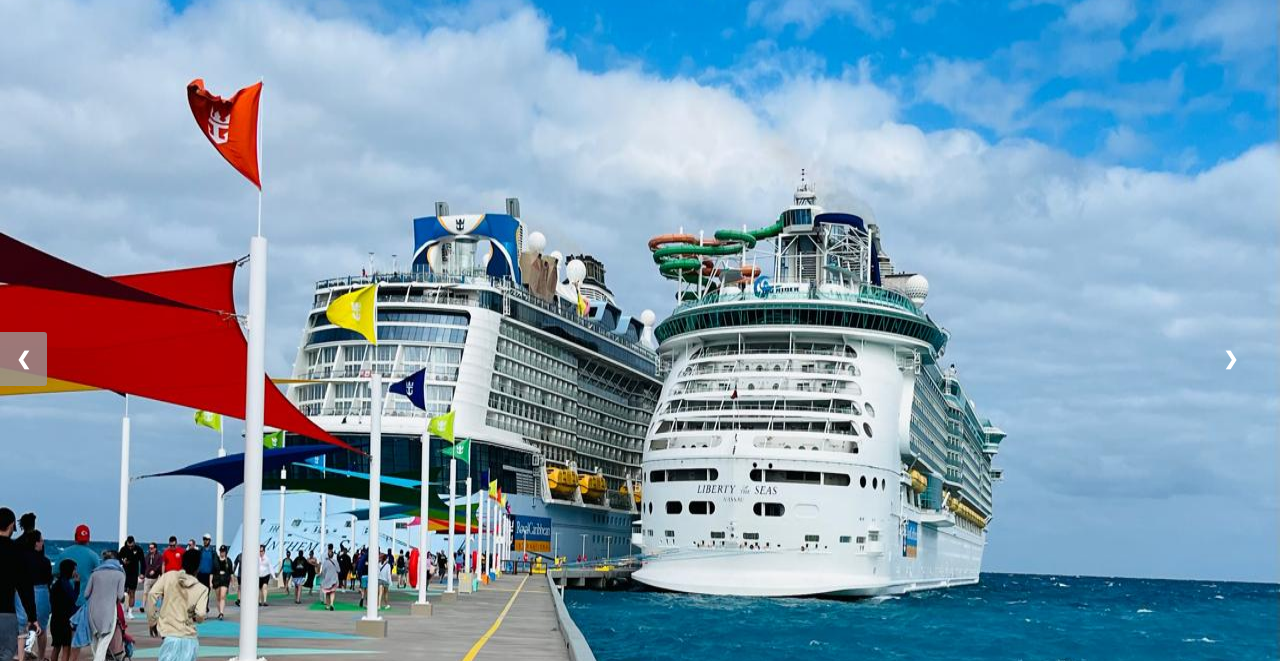
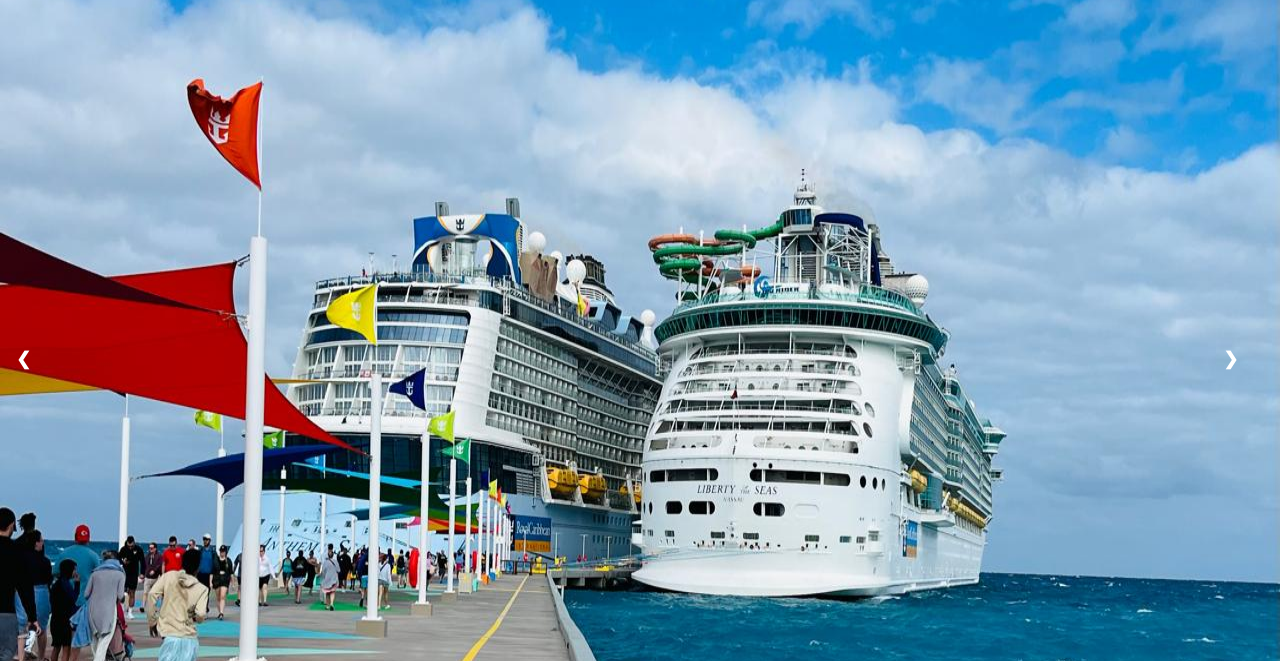
Before and after one commit to MarioVerde24/pruebamobile2.github.io, a plain HTML site: page index.html in a window 1280 px wide. In both pictures the pointer is over the link 23 px from the left and 497 px from the top of the page. Shown: the part 139-800 px from the top of the page. Drawn offline with Linux system fonts and the light colour scheme.

Commit message:
Update style.css

```diff
--- a/style.css
+++ b/style.css
@@ -148,7 +148,7 @@
 
 /* On hover, add a black background color with a little bit see-through */
 .prev:hover, .next:hover {
-  background-color: rgba(153, 151, 151, 0.8);
+  background-color: transparent;
 }
 
 
```
